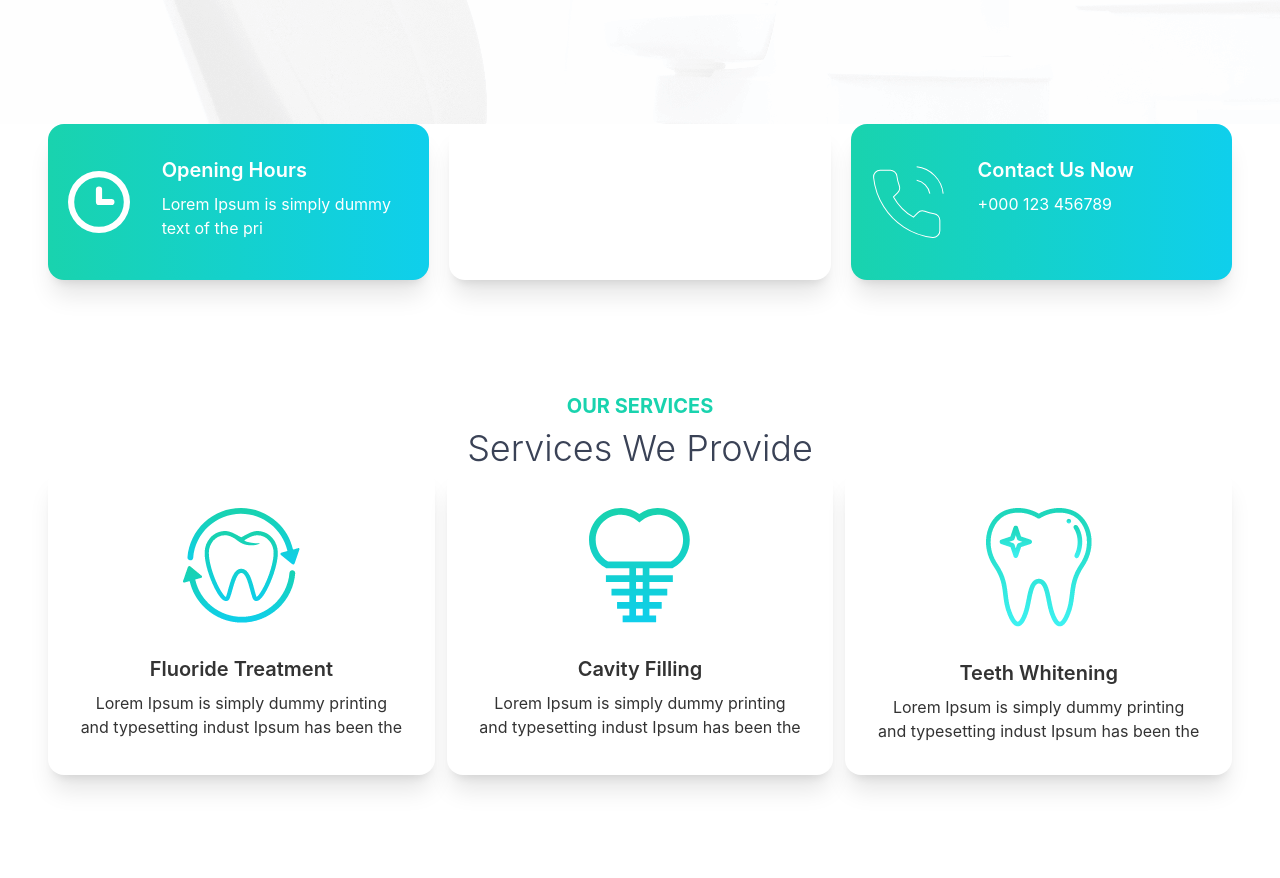
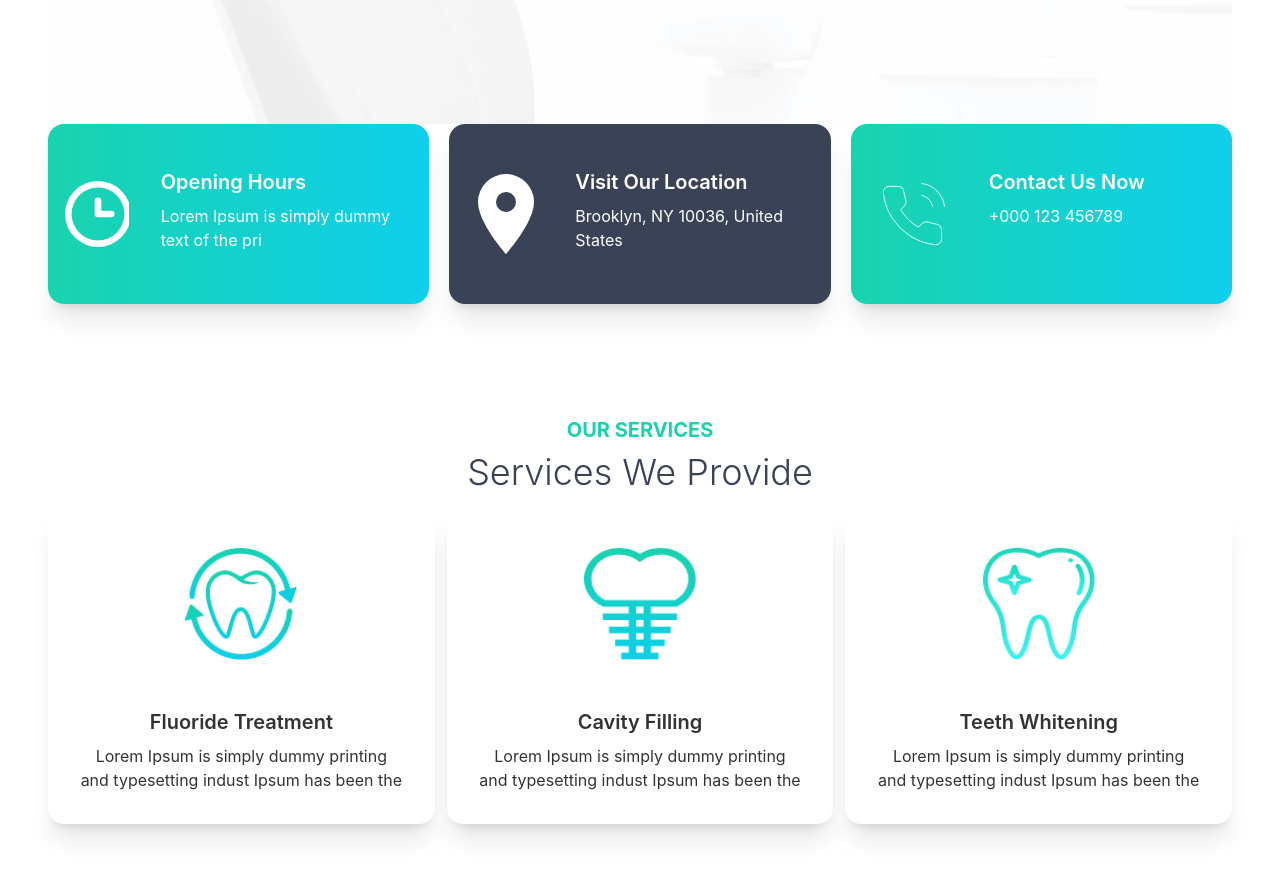
Before and after one commit to sabbirpboss/doctors-portal-client, a React (Create React App) app: page / in a window 1280 px wide. Shown: the part 740-1618 px from the top of the page. Built offline with nearby package versions, Linux system fonts and the light colour scheme; the HTML template or start-up script is replaced by a standard one.

Commit message:
info style

```diff
--- a/src/Pages/Home/Home.js
+++ b/src/Pages/Home/Home.js
@@ -5,7 +5,7 @@ import Services from './Services/Services';
 
 const Home = () => {
     return (
-        <div>
+        <div className='px-12'>
             <Banner></Banner>
             <Info></Info>
             <Services></Services>
--- a/src/Pages/Home/Info/Info.js
+++ b/src/Pages/Home/Info/Info.js
@@ -6,23 +6,26 @@ import InfoCard from "./InfoCard/InfoCard";
 
 const Info = () => {
   return (
-    <div className="grid grid-cols-1 lg:grid-cols-3 gap-5 px-12">
+    <div className="grid grid-cols-1 lg:grid-cols-3 gap-5">
       <InfoCard
         cardTitle="Opening Hours"
         cardInfo="Lorem Ipsum is simply dummy text of the pri"
         bgClass="bg-gradient-to-r from-secondary to-primary"
+        iconName="Clock"
         img={clock}
       ></InfoCard>
       <InfoCard
         cardTitle="Visit Our Location"
         cardInfo="Brooklyn, NY 10036, United States"
         bgClass="bg-accent"
+        iconName="Marker"
         img={marker}
       ></InfoCard>
       <InfoCard
         cardTitle="Contact Us Now"
         cardInfo="+000 123 456789"
         bgClass="bg-gradient-to-r from-secondary to-primary"
+        iconName="Phone"
         img={phone}
       ></InfoCard>
     </div>
--- a/src/Pages/Home/Info/InfoCard/InfoCard.js
+++ b/src/Pages/Home/Info/InfoCard/InfoCard.js
@@ -1,10 +1,10 @@
 import React from "react";
 
-const InfoCard = ({ img, cardTitle, cardInfo, bgClass }) => {
+const InfoCard = ({ img, cardTitle, cardInfo, bgClass, iconName }) => {
   return (
-    <div class={`card lg:card-side bg-base-100 shadow-xl ${bgClass}`}>
+    <div class={`card lg:card-side py-3 shadow-xl ${bgClass} text-white`}>
       <figure className="pl-5">
-        <img src={img} alt="Album" />
+        <img style={{width:"86px", padding:"10px", margin:"0 auto"}} src={img} alt={iconName} />
       </figure>
       <div class="card-body text-white">
         <h2 class="card-title">{cardTitle}</h2>
--- a/src/Pages/Home/Services/Service/Service.js
+++ b/src/Pages/Home/Services/Service/Service.js
@@ -1,13 +1,13 @@
 import React from "react";
 
-const Service = ({service}) => {
+const Service = ({service, imgSWidth}) => {
   return (
     <div class="card bg-base-100 shadow-xl">
       <figure class="px-10 pt-10">
         <img
           src={service.img}
           alt={service.name}
-          class="rounded-xl"
+          class={`rounded-xl ${imgSWidth} mb-4`}
         />
       </figure>
       <div class="card-body items-center text-center">
--- a/src/Pages/Home/Services/Services.js
+++ b/src/Pages/Home/Services/Services.js
@@ -30,8 +30,8 @@ const Services = () => {
   ];
 
   return (
-    <div className="my-28 px-12">
-      <div className="text-center">
+    <div className="my-28">
+      <div className="text-center mb-4">
         <h4 className="text-xl uppercase text-secondary font-bold mb-2">
           Our Services
         </h4>
@@ -39,7 +39,7 @@ const Services = () => {
       </div>
       <div className="grid sm:grid-cols-1 md:grid-cols-2 lg:grid-cols-3 gap-3">
         {services.map((service) => (
-          <Service key={service._id} service={service}></Service>
+          <Service key={service._id} service={service} imgSWidth="w-28 h-28"></Service>
         ))}
       </div>
     </div>
```
